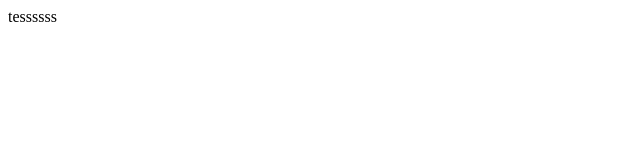
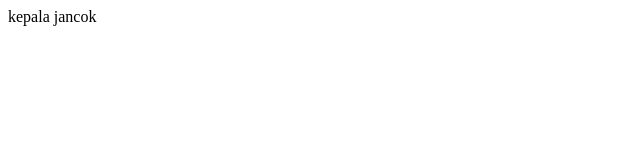
Before and after one commit to jarggpt/jarggpt.github.io, a plain HTML site: page index.html in a window 1280 px wide. Shown: the full height of the page, 0-640 px from the left. Drawn offline with Linux system fonts and the light colour scheme.

Commit message:
Update index.html

```diff
--- a/index.html
+++ b/index.html
@@ -1 +1,6 @@
-<p>tessssss</p>
+<DOCTPYPE html>
+<head>kepala</head>
+<body>
+jancok
+</body>
+</html>
```
